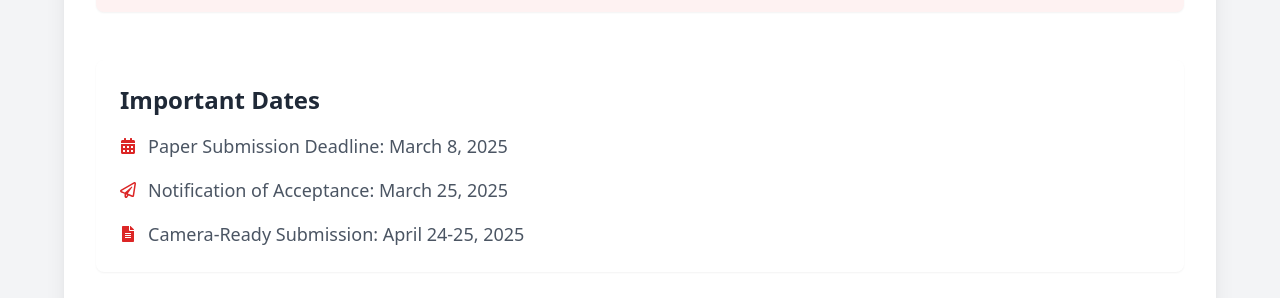
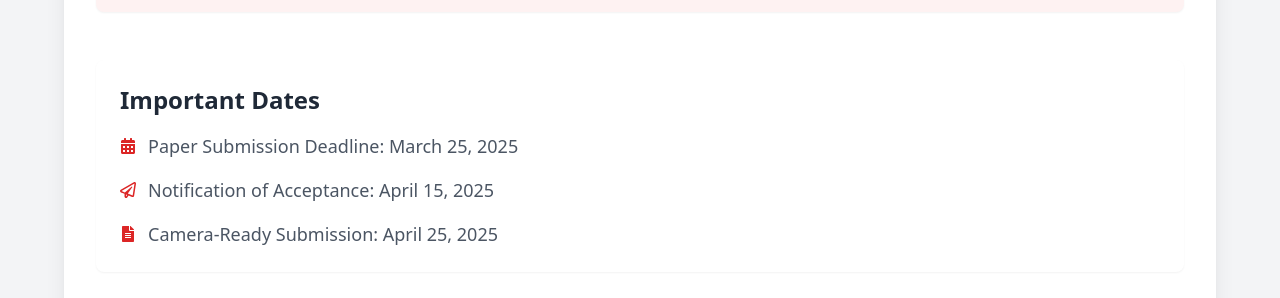
Before and after one commit to Diyamehta60/Department_conference, a React (Vite) app: page /call-for-papers in a window 1280 px wide. Shown: the part 1200-1498 px from the top of the page. Built offline with nearby package versions, Linux system fonts and the light colour scheme.

Commit message:
via anil sir

```diff
--- a/src/pages/CallForPapers.jsx
+++ b/src/pages/CallForPapers.jsx
@@ -53,19 +53,19 @@ const CallForPapers = () => {
           <div className="flex items-center mb-4">
             <FaCalendarAlt className="text-red-600 mr-3" />
             <span className="text-lg text-gray-600">
-              Paper Submission Deadline: March 8, 2025
+              Paper Submission Deadline: March 25, 2025
             </span>
           </div>
           <div className="flex items-center mb-4">
             <FaRegPaperPlane className="text-red-600 mr-3" />
             <span className="text-lg text-gray-600">
-              Notification of Acceptance: March 25, 2025
+              Notification of Acceptance: April 15, 2025
             </span>
           </div>
           <div className="flex items-center">
             <FaFileAlt className="text-red-600 mr-3" />
             <span className="text-lg text-gray-600">
-              Camera-Ready Submission: April 24-25, 2025
+              Camera-Ready Submission: April 25, 2025
             </span>
           </div>
         </div>
```
